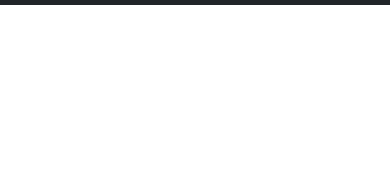
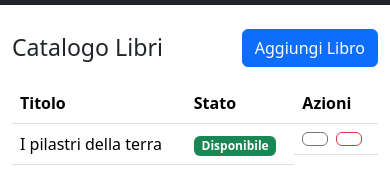
Before and after one commit to serenileonardo/html-css-bootstrap-dashboard, a plain HTML site: page index.html in a window 390 px wide. Shown: the part 123-318 px from the top of the page. Drawn offline with nearby package versions, Linux system fonts and the light colour scheme.

Commit message:
feat: creating responsive table

```diff
--- a/index.html
+++ b/index.html
@@ -5,6 +5,8 @@
     <meta charset="UTF-8">
     <meta name="viewport" content="width=device-width, initial-scale=1.0">
     <title>Dashboard</title>
+    <link rel="stylesheet" href="https://cdnjs.cloudflare.com/ajax/libs/font-awesome/6.7.2/css/all.min.css"
+        integrity="sha512-…(hash)…==" crossorigin="anonymous" referrerpolicy="no-referrer" />
     <link rel="stylesheet" href="css/style.css" type="text/css">
     <link href="https://cdn.jsdelivr.net/npm/bootstrap@5.3.8/dist/css/bootstrap.min.css" rel="stylesheet"
         integrity="sha384-sRIl4kxILFvY47J16cr9ZwB07vP4J8+LH7qKQnuqkuIAvNWLzeN8tE5YBujZqJLB" crossorigin="anonymous">
@@ -53,7 +55,43 @@
     </div>
 
 
-    <!-- CONTENUTO PRINCIPALE -->
+
+
+    <main>
+        <div class="container mt-4">
+            <div class="d-flex justify-content-between align-items-center">
+                <h3 class="mb-0">Catalogo Libri</h3>
+                <button class="btn btn-primary">Aggiungi Libro</button>
+            </div>
+
+            <div class="table-responsive mt-3">
+                <table class="table align-middle">
+                    <thead>
+                        <tr>
+                            <th>Titolo</th>
+                            <th>Stato</th>
+                            <th>Azioni</th>
+                        </tr>
+                    </thead>
+                    <tbody>
+
+                        <tr>
+                            <td>I pilastri della terra</td>
+                            <td><span class="badge bg-success">Disponibile</span></td>
+                            <td class="d-flex gap-2">
+                                <button class="btn btn-outline-secondary btn-icon">
+                                    <i class="bi bi-pencil"></i>
+                                </button>
+                                <button class="btn btn-outline-danger btn-icon">
+                                    <i class="bi bi-trash"></i>
+                                </button>
+                            </td>
+                        </tr>
+
+
+
+            </div>
+    </main>
 
 
 
```
